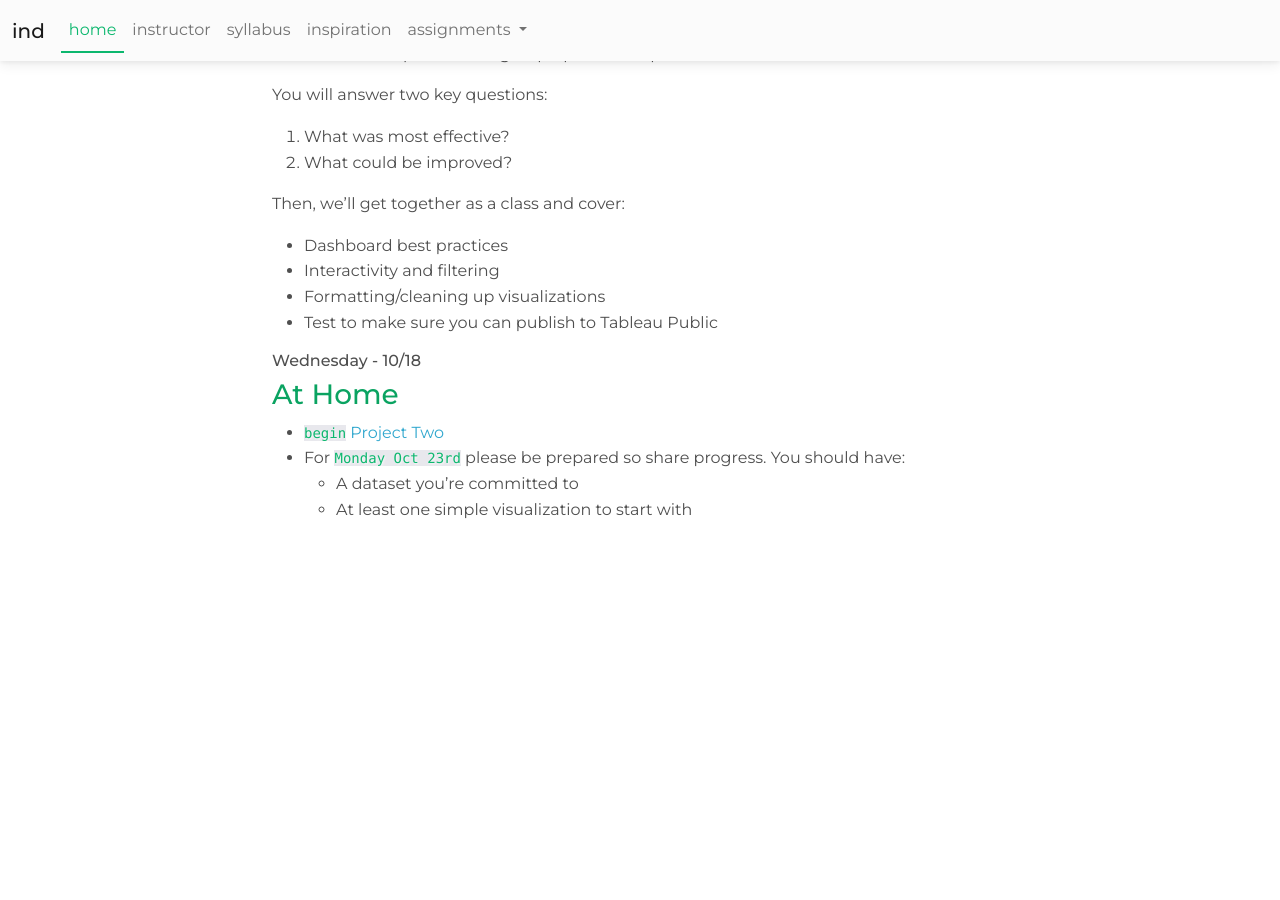
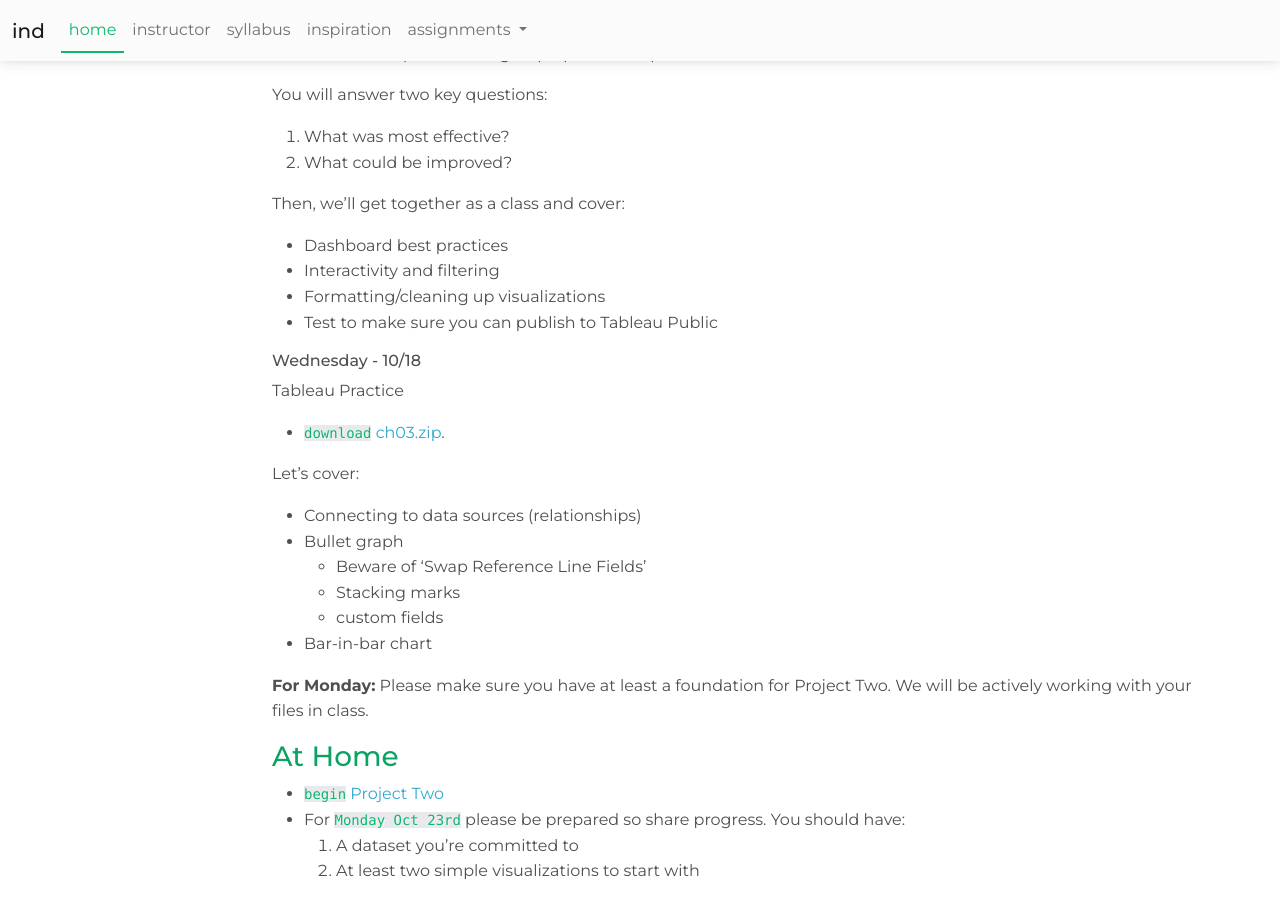
Before and after one commit to nicnosis/cu-courses, a Jekyll site: the page built from fa23/ind/index.md, in a window 1280 px wide and 900 px high, scrolled down 5648 px. Built offline with Jekyll 4.4.1, drawn with Linux system fonts in a browser that asks for light colours; nearby versions of some CDN libraries; before the commit the page ends 6186 px from its top, so only the background shows below that.

Commit message:
add ind tableau exercise ch03

```diff
--- a/fa23/ind/index.md
+++ b/fa23/ind/index.md
@@ -217,10 +217,21 @@ Then, we'll get together as a class and cover:
   * Test to make sure you can publish to Tableau Public
 
 #### Wednesday - 10/18
+Tableau Practice
+* `download` [ch03.zip](lt/ch03.zip).
 
+Let's cover:
+* Connecting to data sources (relationships)
+* Bullet graph
+  * Beware of 'Swap Reference Line Fields'
+  * Stacking marks
+  * custom fields
+* Bar-in-bar chart
+
+__For Monday:__ Please make sure you have at least a foundation for Project Two. We will be actively working with your files in class.
 
 ### At Home
 * `begin` [Project Two](assignments/p2.html)
 * For `Monday Oct 23rd` please be prepared so share progress. You should have:
-  * A dataset you're committed to
-  * At least one simple visualization to start with
+  1. A dataset you're committed to
+  2. At least two simple visualizations to start with
```
Also changed, not shown: 1 other file.
